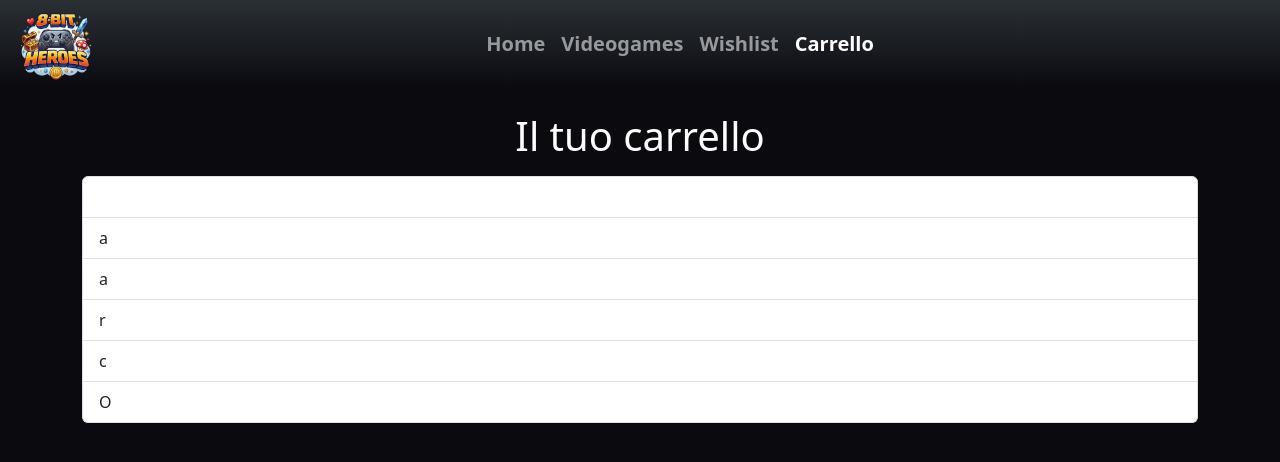
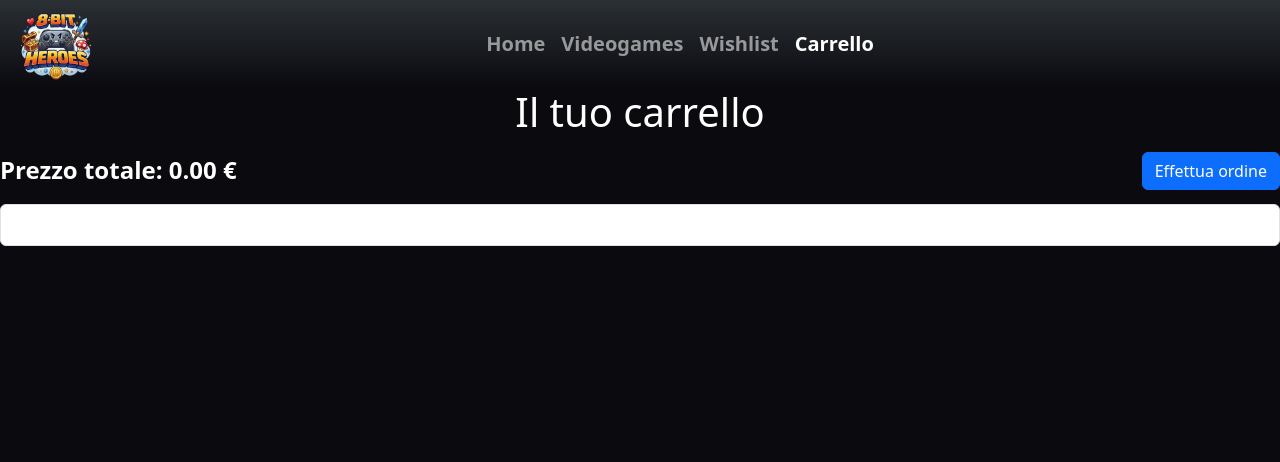
Before and after one commit to mattia-galasso/8_bit_heroes_frontend, a React (Vite) app: page /cart in a window 1280 px wide. Shown: the top 462 px of the page. Built offline with nearby package versions, Linux system fonts and the light colour scheme.

Commit message:
add: context cart to routing and page cart

```diff
--- a/src/App.jsx
+++ b/src/App.jsx
@@ -12,10 +12,12 @@ import DefaultLayout from "./layouts/DefaultLayout";
 
 // CONTEXT PROVIDERS
 import { LoadingProvider } from "./contexts/LoadingContext";
+import { CartProvider } from './contexts/CartContext.jsx';
 
 export default function App() {
   return (
     <LoadingProvider>
+      <CartProvider>
         <BrowserRouter>
           <Routes>
             <Route Component={DefaultLayout}>
@@ -27,6 +29,7 @@ export default function App() {
             </Route>
           </Routes>
         </BrowserRouter>
+      </CartProvider>
     </LoadingProvider>
   );
 }
--- a/src/assets/css/cartpage.css
+++ b/src/assets/css/cartpage.css
@@ -4,5 +4,9 @@
 }
 
 .cart-list-item:hover{
-    background-color: #2b3035;;
+    background-color: #2b3035;
 }
+
+.paddingpage{
+    padding: 2rem;
+}
--- a/src/pages/Cart.jsx
+++ b/src/pages/Cart.jsx
@@ -1,17 +1,30 @@
-import '../assets/css/cartpage.css';
+
+import { useState, useEffect } from 'react';
+import { useCart } from '../contexts/CartContext.jsx';
 
 export default function Cart() {
+  const [totalPrice, setTotalPrice] = useState(0);
+  const { cart } = useCart();
+
+  useEffect(() => {
+    cart.forEach(element => {
+      setTotalPrice(totalPrice + element.price.toFixed(2) * element.quantity)
+    });
+  }, [cart]);
+
+
+
   return (
-    <div className="container my-4">
+    <div className="paddingpage">
       <h1 className="text-white text-center mb-3">Il tuo carrello</h1>
-      <ul className="list-group">
+      <div className='d-flex justify-content-between'>
+        <p className='fs-4 fw-bold text-white'>{`Prezzo totale: ${totalPrice.toFixed(2)} \u20AC`}</p>
+        <div>
+          <button className='btn btn-primary'>Effettua ordine</button>
+        </div>
+      </div>
+      <ul className="list-group mb-4">
         <li className="list-group-item cart-list-item text-white">M</li>
-        <li className="list-group-item cart-list-item">a</li>
-        <li className="list-group-item cart-list-item">a</li>
-        <li className="list-group-item cart-list-item">r</li>
-        <li className="list-group-item cart-list-item">c</li>
-        <li className="list-group-item cart-list-item">O</li>
-
       </ul>
     </div>
   );
```
Lines whose indentation alone changed are shown as unchanged.
